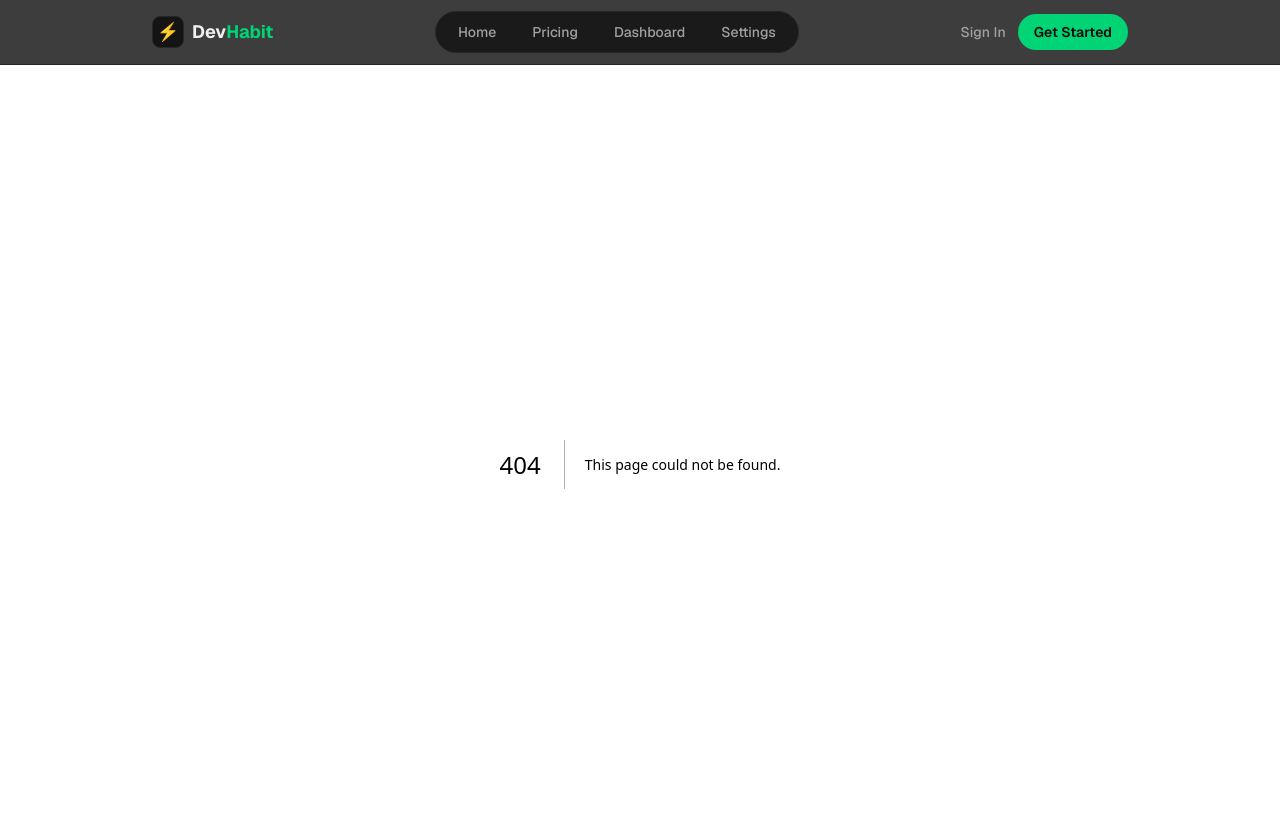
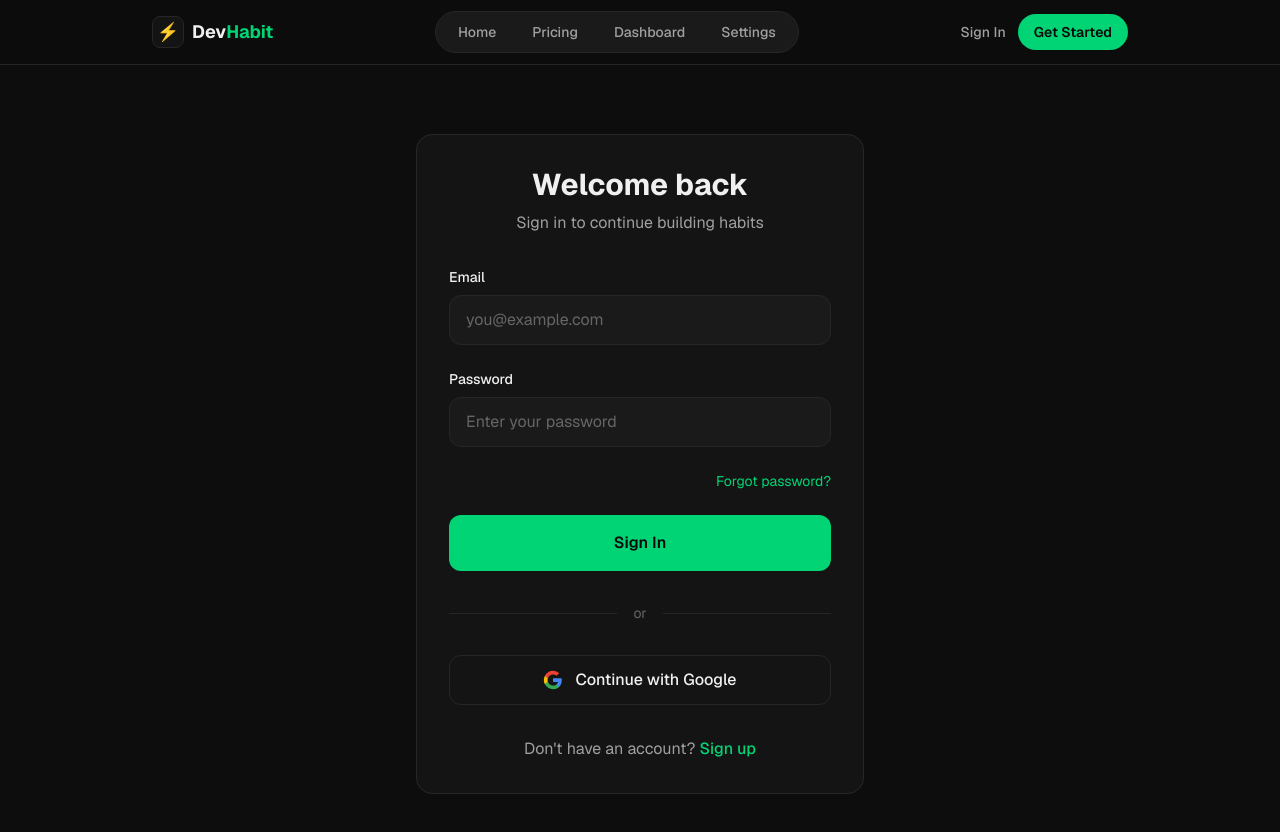
Before and after one commit to angryCar80/Dev-Habit, a Next.js app: page /login in a window 1280 px wide. Before the commit this address had no page. Shown: the top 832 px of the page. Built offline with nearby package versions, Linux system fonts and the light colour scheme.

Commit message:
feat: made the UI look better added signup/singin pages working on the backend added button in the home page and still working on this

```diff
--- /dev/null
+++ b/app/login/page.tsx
@@ -0,0 +1,85 @@
+"use client"
+
+export default function Login() {
+  return (
+    <div className="min-h-screen flex items-center justify-center px-6 py-12">
+      <div className="w-full max-w-md bg-surface rounded-2xl border border-subtle p-8">
+        {/* Header */}
+        <div className="text-center mb-8">
+          <h1 className="text-3xl font-bold text-primary mb-2">Welcome back</h1>
+          <p className="text-secondary">Sign in to continue building habits</p>
+        </div>
+
+        {/* Form */}
+        <form className="space-y-6">
+          {/* Email Field */}
+          <div>
+            <label htmlFor="email" className="block text-sm font-medium text-primary mb-2">
+              Email
+            </label>
+            <input
+              type="email"
+              id="email"
+              placeholder="you@example.com"
+              className="w-full px-4 py-3 bg-elevated border border-subtle rounded-xl text-primary placeholder-muted focus:outline-none focus:border-accent transition-colors"
+            />
+          </div>
+
+          {/* Password Field */}
+          <div>
+            <label htmlFor="password" className="block text-sm font-medium text-primary mb-2">
+              Password
+            </label>
+            <input
+              type="password"
+              id="password"
+              placeholder="Enter your password"
+              className="w-full px-4 py-3 bg-elevated border border-subtle rounded-xl text-primary placeholder-muted focus:outline-none focus:border-accent transition-colors"
+            />
+          </div>
+
+          {/* Forgot Password */}
+          <div className="flex justify-end">
+            <a href="#" className="text-sm text-accent hover:opacity-80 transition-opacity">
+              Forgot password?
+            </a>
+          </div>
+
+          {/* Submit Button */}
+          <button
+            type="submit"
+            className="w-full py-4 px-6 rounded-xl bg-accent text-on-accent font-semibold hover:opacity-90 transition-opacity duration-300"
+          >
+            Sign In
+          </button>
+        </form>
+
+        {/* Divider */}
+        <div className="flex items-center my-8">
+          <div className="flex-1 border-t border-subtle"></div>
+          <span className="px-4 text-muted text-sm">or</span>
+          <div className="flex-1 border-t border-subtle"></div>
+        </div>
+
+        {/* Social Login */}
+        <button className="w-full py-3 px-6 rounded-xl border border-subtle text-primary font-medium hover:bg-elevated transition-colors flex items-center justify-center gap-3">
+          <svg className="w-5 h-5" viewBox="0 0 24 24">
+            <path fill="#4285F4" d="M22.56 12.25c0-.78-.07-1.53-.2-2.25H12v4.26h5.92c-.26 1.37-1.04 2.53-2.21 3.31v2.77h3.57c2.08-1.92 3.28-4.74 3.28-8.09z" />
+            <path fill="#34A853" d="M12 23c2.97 0 5.46-.98 7.28-2.66l-3.57-2.77c-.98.66-2.23 1.06-3.71 1.06-2.86 0-5.29-1.93-6.16-4.53H2.18v2.84C3.99 20.53 7.7 23 12 23z" />
+            <path fill="#FBBC05" d="M5.84 14.09c-.22-.66-.35-1.36-.35-2.09s.13-1.43.35-2.09V7.07H2.18C1.43 8.55 1 10.22 1 12s.43 3.45 1.18 4.93l2.85-2.22.81-.62z" />
+            <path fill="#EA4335" d="M12 5.38c1.62 0 3.06.56 4.21 1.64l3.15-3.15C17.45 2.09 14.97 1 12 1 7.7 1 3.99 3.47 2.18 7.07l3.66 2.84c.87-2.6 3.3-4.53 6.16-4.53z" />
+          </svg>
+          Continue with Google
+        </button>
+
+        {/* Sign Up Link */}
+        <p className="text-center mt-8 text-secondary">
+          Don&apos;t have an account?{' '}
+          <a href="/singup" className="text-accent hover:opacity-80 transition-opacity font-medium">
+            Sign up
+          </a>
+        </p>
+      </div>
+    </div>
+  );
+}
--- a/app/page.tsx
+++ b/app/page.tsx
@@ -1,6 +1,20 @@
+"use client"
+
+import { useRouter } from "next/navigation";
 import "./globals.css";
 
 export default function Home() {
+  const routes = useRouter();
+
+  const goToDashboard = () => {
+    routes.push("/dashboard");
+  };
+
+
+  const goToPricing = () => {
+    routes.push("/pricing");
+  };
+
   return (
     <main className="min-h-screen px-6 py-12">
       {/* App Logo */}
@@ -44,6 +58,19 @@ export default function Home() {
           <p className="text-muted text-sm">Set and achieve your coding goals step by step.</p>
         </div>
       </div>
+
+      <div className="flex justify-center mt-10 ">
+        <button
+          onClick={goToPricing}
+          className="w-50 h-12 mr-10 mt-10 bg-accent text-on-accent font-semibold rounded-full glow-primary cursor-pointer"
+        >Start Your Streak</button>
+        <button
+          onClick={goToDashboard}
+          className="w-50 h-12 bg-surface mt-10 font-semibold rounded-full cursor-pointer"
+        >
+          Show Demo
+        </button>
+      </div>
     </main>
   );
 }
--- a/app/pricing/page.tsx
+++ b/app/pricing/page.tsx
@@ -1,7 +1,19 @@
+"use client"
+
+import { useRouter } from "next/navigation";
+
 export default function Pricing() {
+  const routes = useRouter();
+
+  const goToPricing = () => {
+    routes.push(
+      "pricing"
+    );
+  }
+
   const features = {
     free: [
-      "Track your coding streak",
+      "Trackrouterrouter your coding streak",
       "Unlimited tasks",
       "AI Help (5 days/month)",
       "Basic analytics",
--- /dev/null
+++ b/app/singup/page.tsx
@@ -0,0 +1,80 @@
+export default function SingUpPage() {
+  return (
+    <div className="min-h-screen flex items-center justify-center px-6 py-12">
+      <div className="w-full max-w-md bg-surface rounded-2xl border border-subtle p-8">
+        {/* Header */}
+        <div className="text-center mb-8">
+          <h1 className="text-3xl font-bold text-primary mb-2">Welcome To DevHabit</h1>
+          <p className="text-secondary">Sign up to begin building habits</p>
+        </div>
+
+        {/* Form */}
+        <form className="space-y-6">
+          {/* Email Field */}
+          <div>
+            <label htmlFor="email" className="block text-sm font-medium text-primary mb-2">
+              Email
+            </label>
+            <input
+              type="email"
+              id="email"
+              placeholder="you@example.com"
+              className="w-full px-4 py-3 bg-elevated border border-subtle rounded-xl text-primary placeholder-muted focus:outline-none focus:border-accent transition-colors"
+            />
+          </div>
+
+          {/* Password Field */}
+          <div>
+            <label htmlFor="password" className="block text-sm font-medium text-primary mb-2">
+              Password
+            </label>
+            <input
+              type="password"
+              id="password"
+              placeholder="Enter your password"
+              className="w-full px-4 py-3 bg-elevated border border-subtle rounded-xl text-primary placeholder-muted focus:outline-none focus:border-accent transition-colors"
+            />
+          </div>
+
+          <div>
+            <label htmlFor="password" className="block text-sm font-medium text-primary mb-2">
+              Confirme Password
+            </label>
+            <input
+              type="password"
+              id="password"
+              placeholder="Confirme your password"
+              className="w-full px-4 py-3 bg-elevated border border-subtle rounded-xl text-primary placeholder-muted focus:outline-none focus:border-accent transition-colors"
+            />
+          </div>
+
+          {/* Submit Button */}
+          <button
+            type="submit"
+            className="w-full py-4 px-6 rounded-xl bg-accent text-on-accent font-semibold hover:opacity-90 transition-opacity duration-300"
+          >
+            Sign Up
+          </button>
+        </form>
+
+        {/* Divider */}
+        <div className="flex items-center my-8">
+          <div className="flex-1 border-t border-subtle"></div>
+          <span className="px-4 text-muted text-sm">or</span>
+          <div className="flex-1 border-t border-subtle"></div>
+        </div>
+
+        {/* Social Login */}
+        <button className="w-full py-3 px-6 rounded-xl border border-subtle text-primary font-medium hover:bg-elevated transition-colors flex items-center justify-center gap-3">
+          <svg className="w-5 h-5" viewBox="0 0 24 24">
+            <path fill="#4285F4" d="M22.56 12.25c0-.78-.07-1.53-.2-2.25H12v4.26h5.92c-.26 1.37-1.04 2.53-2.21 3.31v2.77h3.57c2.08-1.92 3.28-4.74 3.28-8.09z" />
+            <path fill="#34A853" d="M12 23c2.97 0 5.46-.98 7.28-2.66l-3.57-2.77c-.98.66-2.23 1.06-3.71 1.06-2.86 0-5.29-1.93-6.16-4.53H2.18v2.84C3.99 20.53 7.7 23 12 23z" />
+            <path fill="#FBBC05" d="M5.84 14.09c-.22-.66-.35-1.36-.35-2.09s.13-1.43.35-2.09V7.07H2.18C1.43 8.55 1 10.22 1 12s.43 3.45 1.18 4.93l2.85-2.22.81-.62z" />
+            <path fill="#EA4335" d="M12 5.38c1.62 0 3.06.56 4.21 1.64l3.15-3.15C17.45 2.09 14.97 1 12 1 7.7 1 3.99 3.47 2.18 7.07l3.66 2.84c.87-2.6 3.3-4.53 6.16-4.53z" />
+          </svg>
+          Continue with Google
+        </button>
+      </div>
+    </div>
+  );
+}
```
